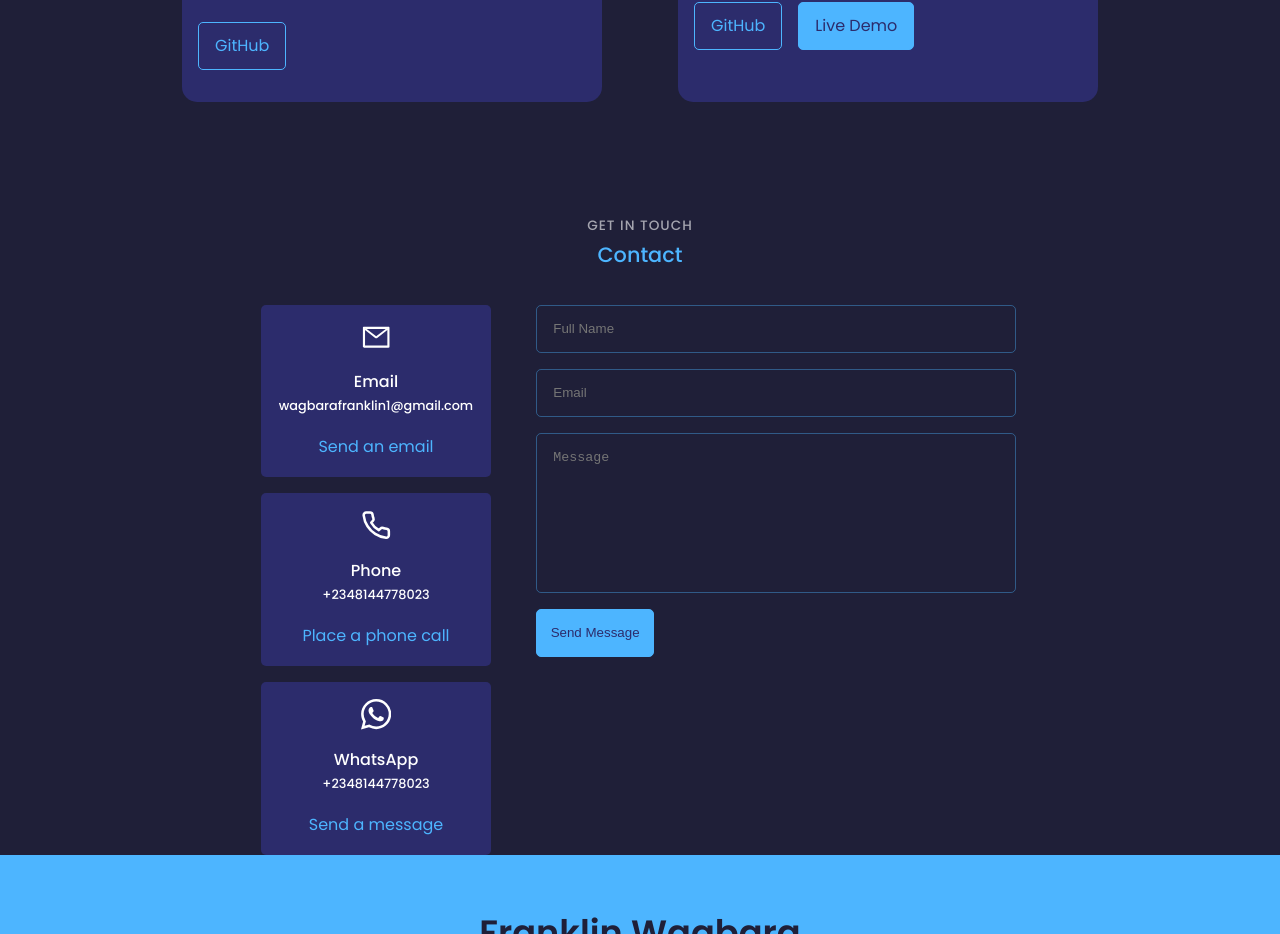
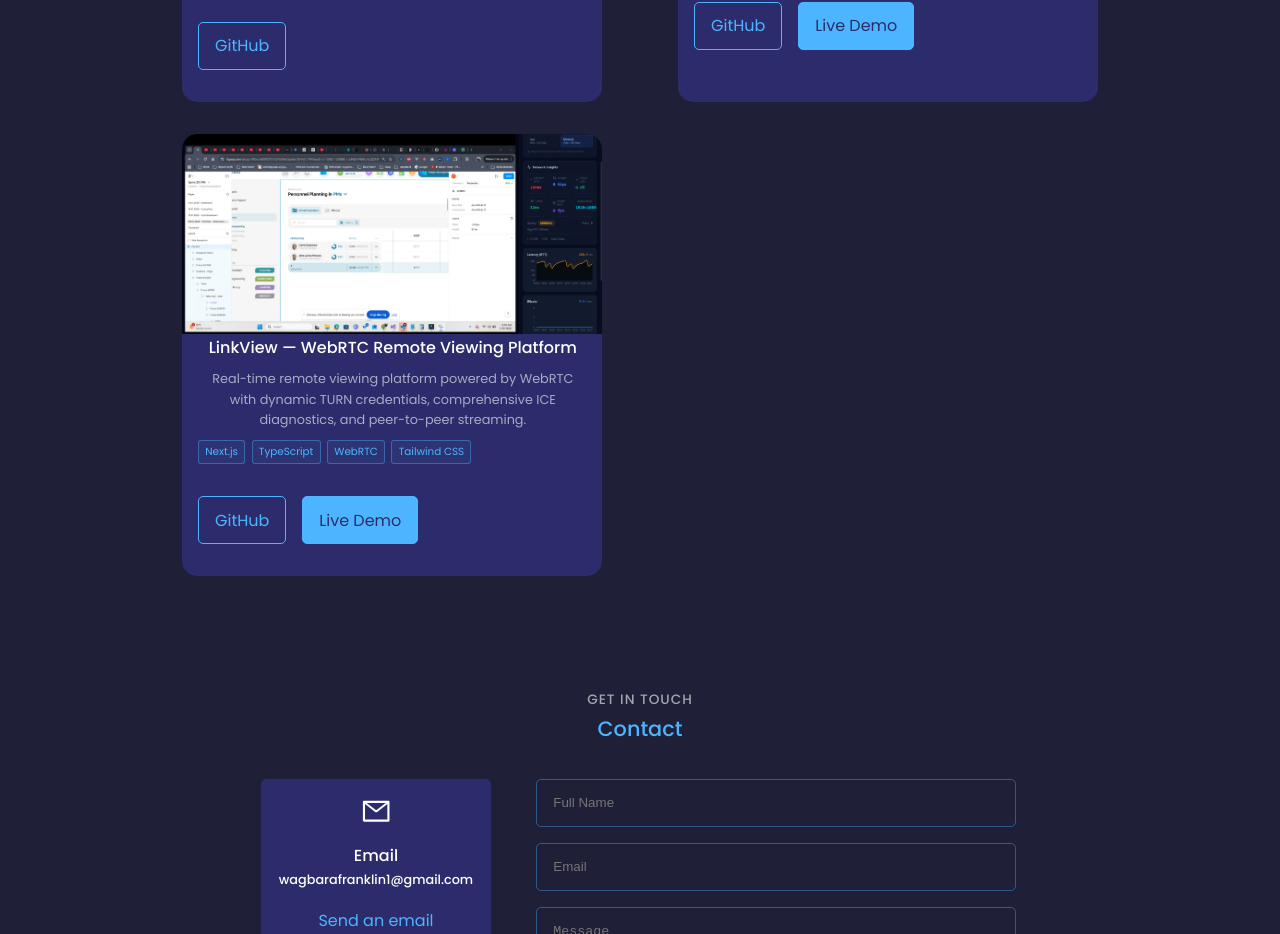
Before and after one commit to franklinwagbara/Portfolio, a React (Create React App) app: page / in a window 1280 px wide. Shown: the part 4886-5820 px from the top of the page. Built offline with nearby package versions, Linux system fonts and the light colour scheme.

Commit message:
feat: Add LinkView project details and image to portfolio

```diff
--- a/src/components/portfolio/Portfolio.jsx
+++ b/src/components/portfolio/Portfolio.jsx
@@ -3,6 +3,7 @@ import CryptoFinder from "../../assets/images/projects/crypto_finder.PNG";
 import PulseGridImg from "../../assets/images/projects/pulsegrid.png";
 import WalletProImg from "../../assets/images/projects/walletpro.png";
 import FastTrack from "../../assets/images/projects/fast_track.svg";
+import LinkViewImg from "../../assets/images/projects/linkview.png";
 import CTA from "../CTA/CTA";
 
 const projects = [
@@ -45,6 +46,16 @@ const projects = [
     tags: ["React", "JavaScript", "REST API", "CSS"],
     gitHub: "https://github.com/franklinwagbara/Crypto-finder",
     projectURL: "https://franklin-crypto-finder.netlify.app/",
+  },
+  {
+    id: 5,
+    image: LinkViewImg,
+    heading: "LinkView — WebRTC Remote Viewing Platform",
+    description:
+      "Real-time remote viewing platform powered by WebRTC with dynamic TURN credentials, comprehensive ICE diagnostics, and peer-to-peer streaming.",
+    tags: ["Next.js", "TypeScript", "WebRTC", "Tailwind CSS"],
+    gitHub: "https://github.com/franklinwagbara/LinkView",
+    projectURL: "https://linkview-23tk.onrender.com/",
   },
 ];
 
```
Also changed, not shown: src/assets/images/projects/linkview.png (added).
